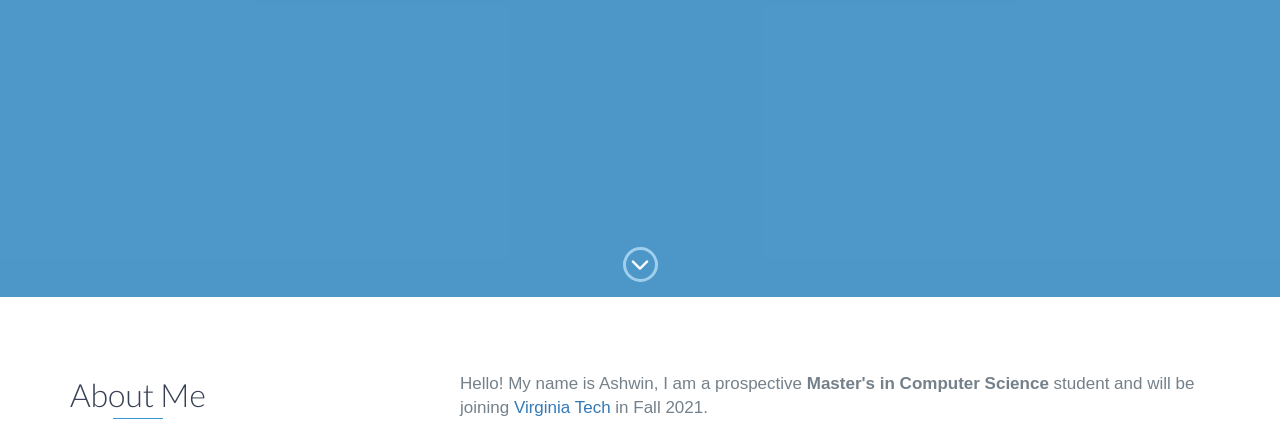
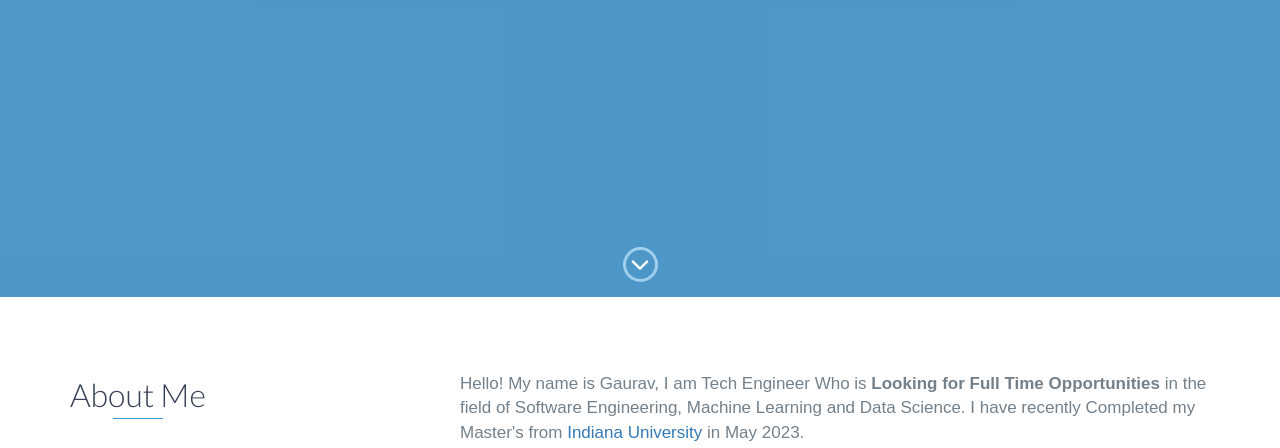
Before and after one commit to GauravVanmane/Home, a website: page index.html in a window 1280 px wide. Shown: the part 503-951 px from the top of the page. Drawn offline with nearby package versions, Linux system fonts and the light colour scheme.

Commit message:
Added Little bio

```diff
--- a/index.html
+++ b/index.html
@@ -111,7 +111,7 @@
                 </div>
                 <div class="col-md-8" style="font-family: 'Nunito Sans', sans-serif; font-size:17px;">
                   <p>
-                      Hello! My name is Ashwin, I am a prospective <strong> Master's in Computer Science </strong> student and will be joining <a href="https://vt.edu/"> Virginia Tech </a> in Fall 2021. <!-- <strong>Master's of Science in Computer Science</strong> from <a href="https://cs.indiana.edu/">INDIANA UNIVERSITY</a>, BLOOMINGTON. -->
+                      Hello! My name is Gaurav, I am Tech Engineer Who is <strong> Looking for  Full Time Opportunities </strong> in the field of Software Engineering, Machine Learning and Data Science.  I have recently Completed my Master's from <a href="https://cs.indiana.edu/"> Indiana University </a> in May 2023. <!-- <strong>Master's of Science in Computer Science</strong> from <a href="https://cs.indiana.edu/">INDIANA UNIVERSITY</a>, BLOOMINGTON. -->
                   </p>
                   <br>
                   <p>
```
